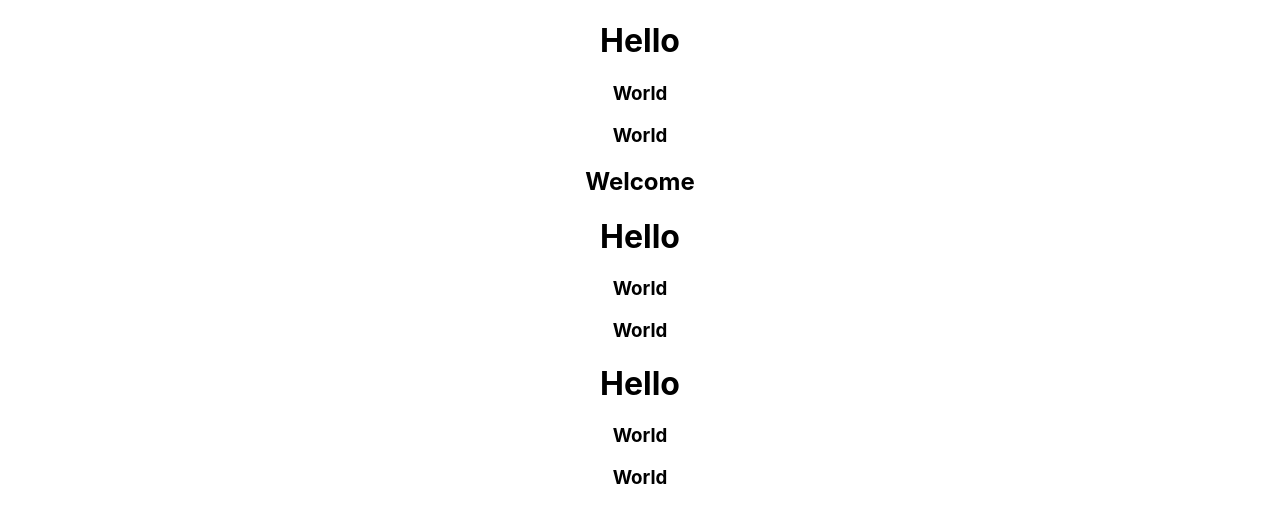
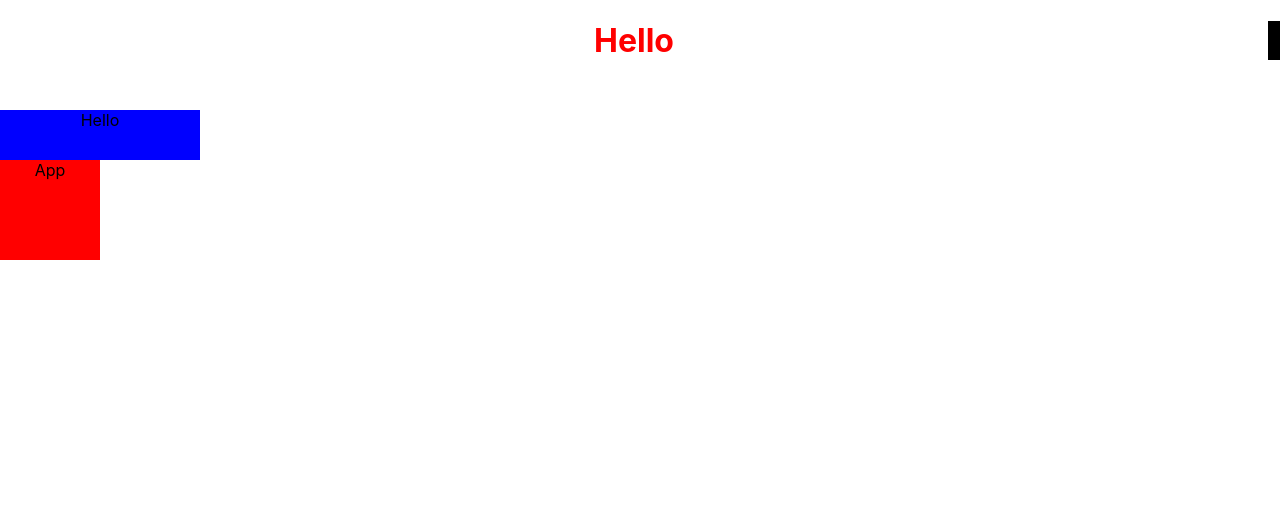
Before and after one commit to leehenson/React_study, a JavaScript app in the folder react_cource/voca/: page / in a window 1280 px wide. Shown: the top 522 px of the page. Built offline with nearby package versions, Linux system fonts and the light colour scheme; the HTML template or start-up script is replaced by a standard one.

Commit message:
04. CSS 작성법(module css)

```diff
--- a/react_cource/voca/src/App.js
+++ b/react_cource/voca/src/App.js
@@ -1,14 +1,12 @@
 import './App.css';
 import Hello from './component/Hello';
-import Welcome from './component/Welcome';
+import styles from './App.module.css';
 
 function App() {
   return (
     <div className="App">
       <Hello />
-      <Welcome />
-      <Hello />
-      <Hello />
+      <div className={styles.box}>App</div>
     </div>
   );
 }
--- /dev/null
+++ b/react_cource/voca/src/App.module.css
@@ -0,0 +1,5 @@
+.box {
+  width: 100px;
+  height: 100px;
+  background-color: red;
+}
--- a/react_cource/voca/src/component/Hello.js
+++ b/react_cource/voca/src/component/Hello.js
@@ -1,11 +1,19 @@
-import World from './World';
+import styles from './Hello.module.css';
 
 export default function Hello() {
   return (
     <div>
-      <h1>Hello</h1>
-      <World />
-      <World />
+      <h1
+        style={{
+          color: '#f00',
+          borderRight: '12px solid #000',
+          marginBottom: '50px',
+          opacity: 1,
+        }}
+      >
+        Hello
+      </h1>
+      <div className={styles.box}>Hello</div>
     </div>
   );
 }
--- /dev/null
+++ b/react_cource/voca/src/component/Hello.module.css
@@ -0,0 +1,5 @@
+.box {
+  width: 200px;
+  height: 50px;
+  background-color: blue;
+}
```
Also changed, not shown: 1 other file (tests, documents, lock files or other folders).
